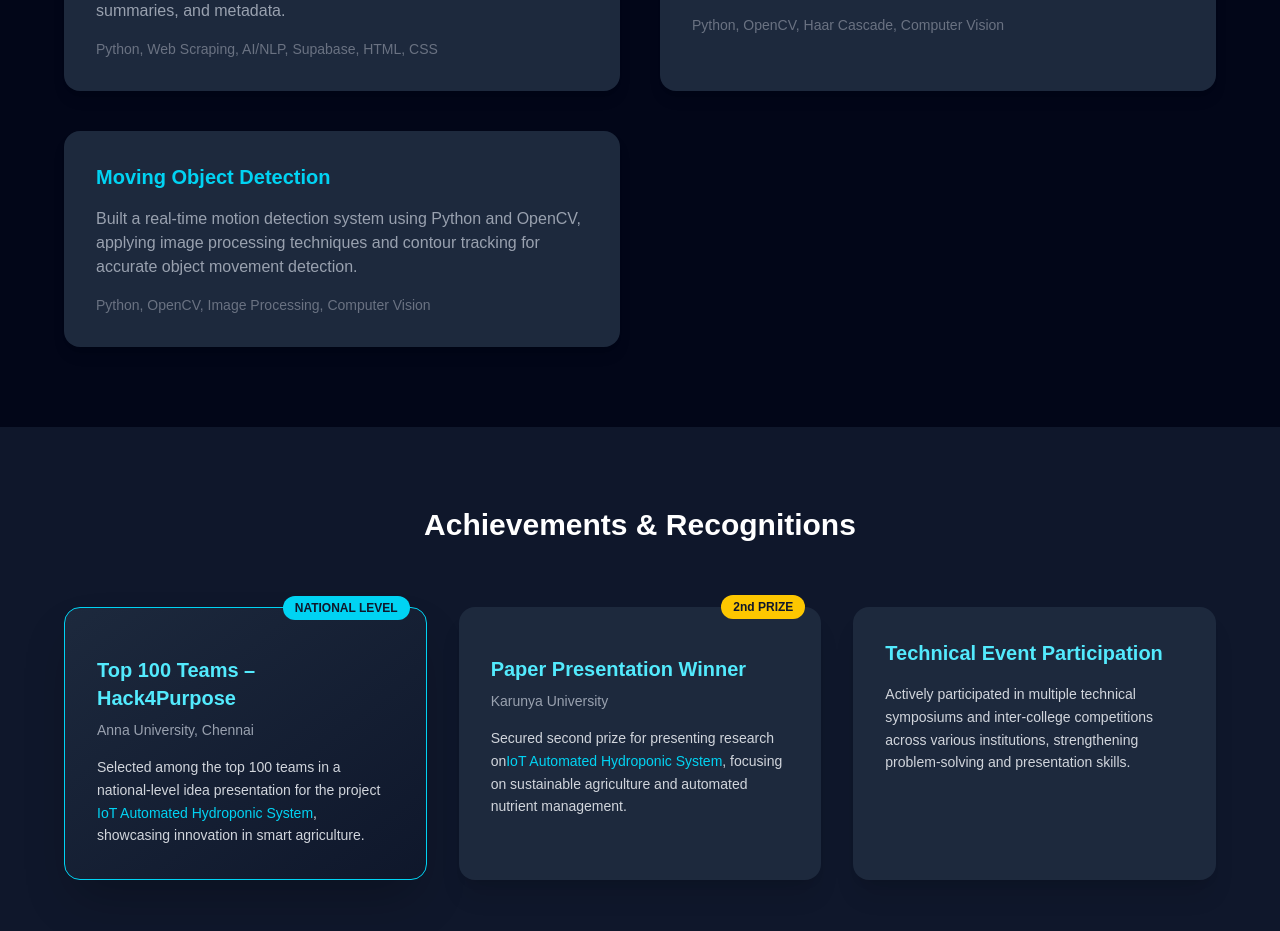
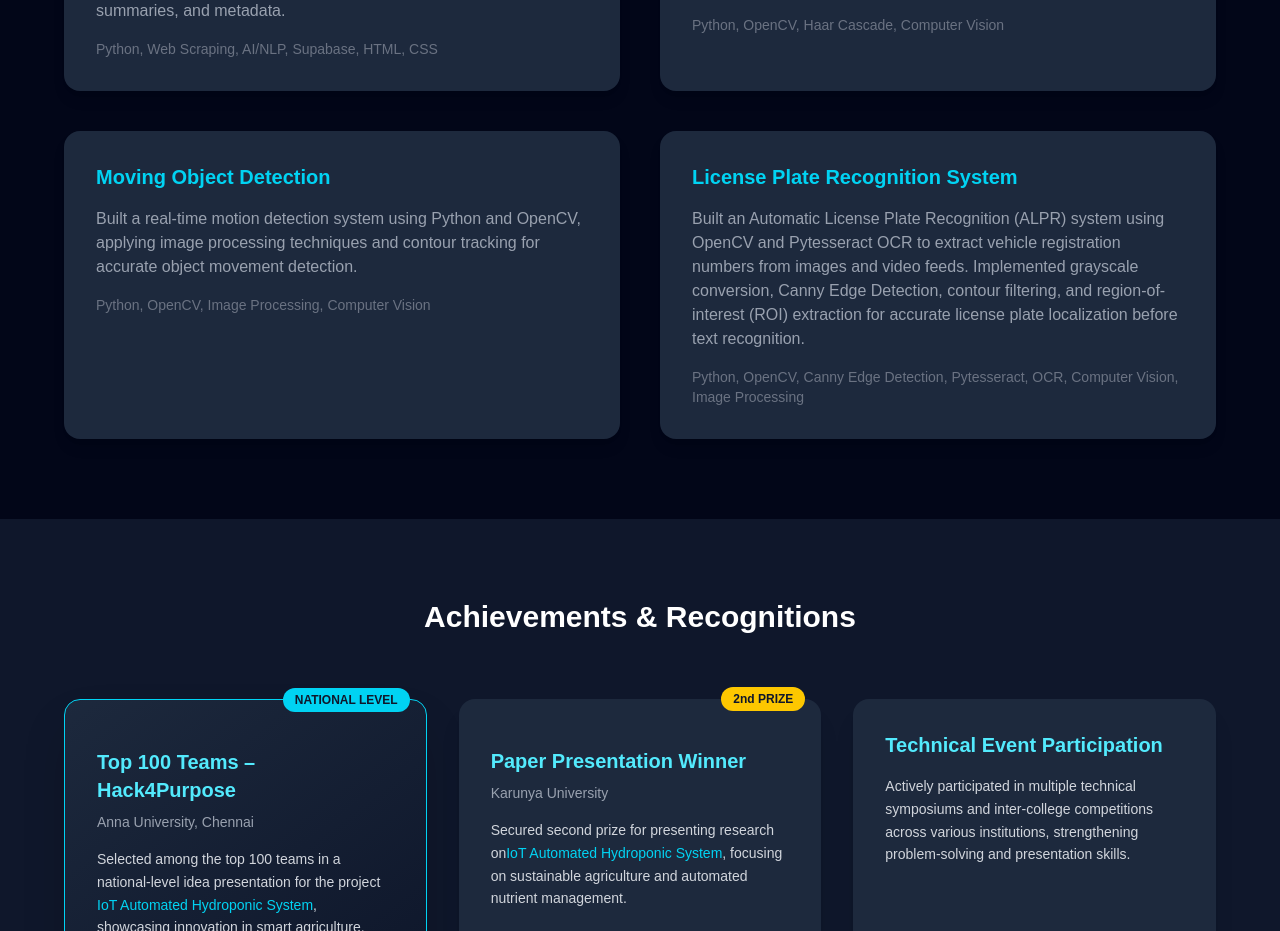
Before and after one commit to kalpanadevi07/kalpana-portfolio, a Next.js app: page / in a window 1280 px wide. Shown: the part 2640-3571 px from the top of the page. Built offline with nearby package versions, Linux system fonts and the light colour scheme.

Commit message:
Added License Plate Recognition project

```diff
--- a/src/app/page.js
+++ b/src/app/page.js
@@ -344,6 +344,24 @@ Processing, Asynchronous Programming, Version Control (Git).
     Python, OpenCV, Image Processing, Computer Vision
   </p>
 </div>
+{/* License Plate Recognition System */}
+<div className="bg-slate-800 p-8 rounded-2xl shadow-lg">
+  <h3 className="text-xl font-semibold text-cyan-400">
+    License Plate Recognition System
+  </h3>
+  <p className="mt-4 text-gray-400">
+    Built an Automatic License Plate Recognition (ALPR) system using
+    OpenCV and Pytesseract OCR to extract vehicle registration numbers
+    from images and video feeds. Implemented grayscale conversion,
+    Canny Edge Detection, contour filtering, and region-of-interest (ROI)
+    extraction for accurate license plate localization before text recognition.
+  </p>
+  <p className="text-sm text-gray-500 mt-4">
+    Python, OpenCV, Canny Edge Detection, Pytesseract, OCR,
+    Computer Vision, Image Processing
+  </p>
+</div>
+
 
 
         </div>
```
